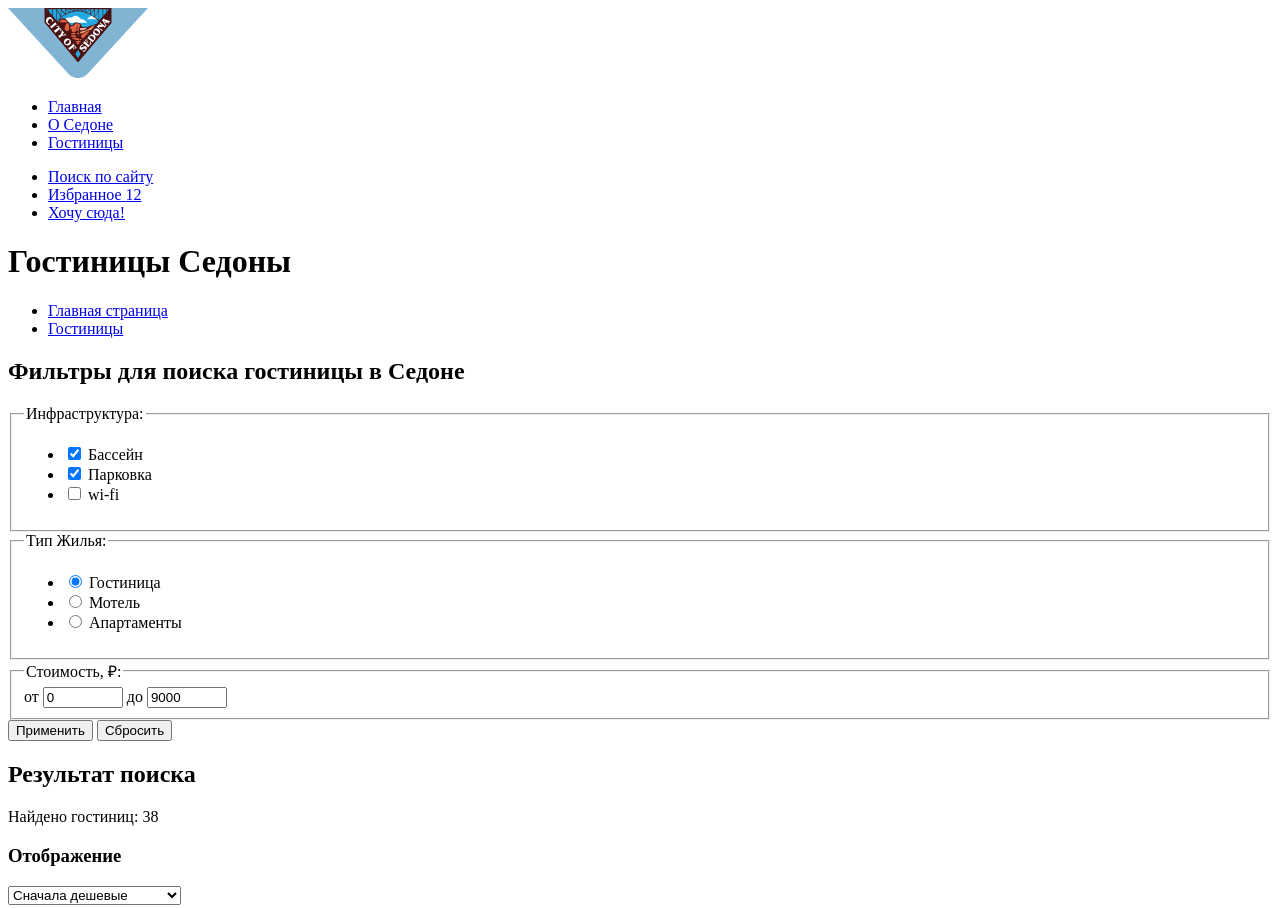
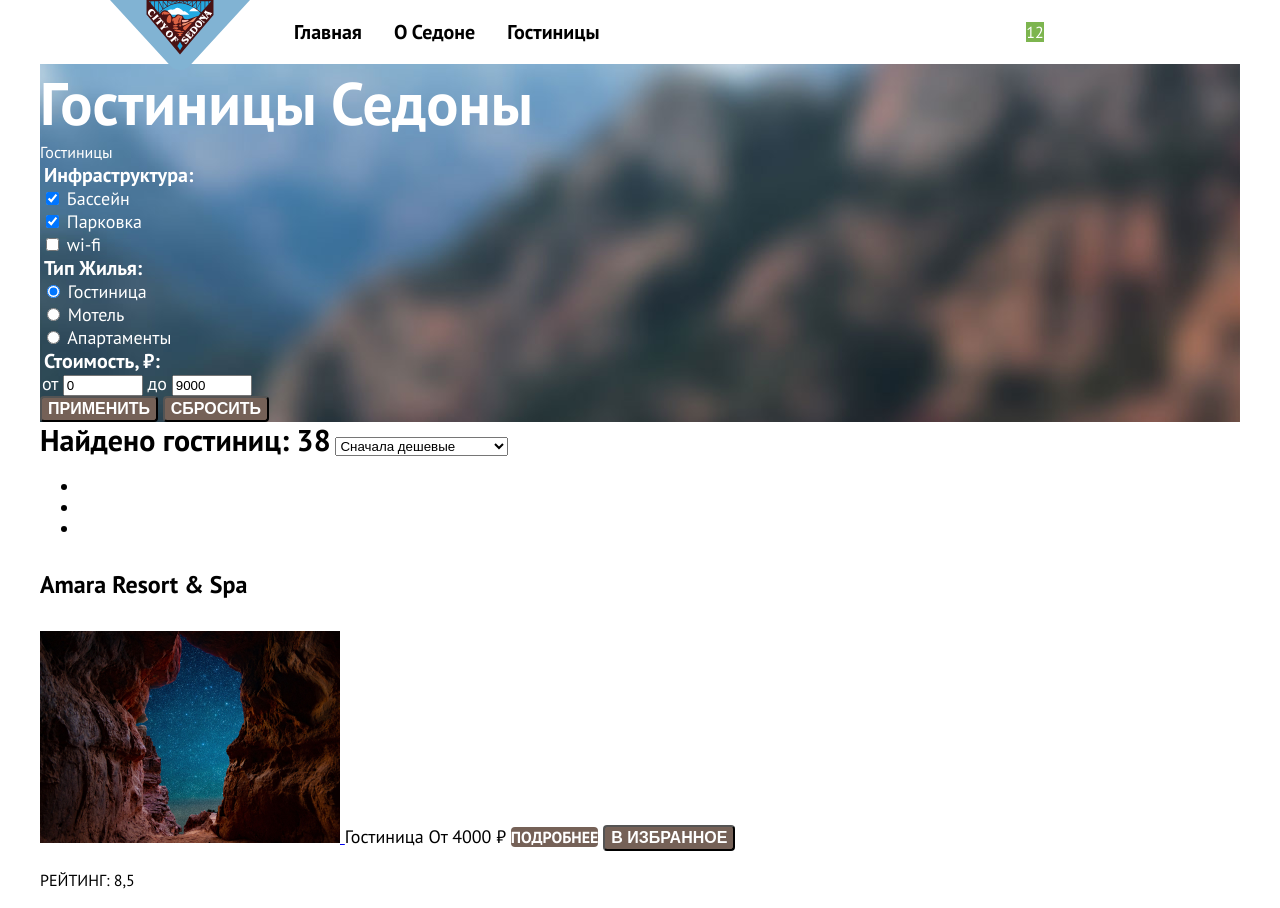
Before and after one commit to htmlacademy-htmlcss/2312385-sedona-2, a plain HTML site: page catalog.html in a window 1280 px wide. Shown: the top 908 px of the page. Drawn offline with Linux system fonts and the light colour scheme.

Commit message:
Доработка сетки

```diff
--- a/catalog.html
+++ b/catalog.html
@@ -1,9 +1,12 @@
 <!DOCTYPE html>
 <html lang="ru">
+
   <head>
     <meta charset="utf-8">
     <title>HTML Academy: Седона</title>
+    <link rel="stylesheet" href="./css/styles.css">
   </head>
+
   <body>
     <header class="header">
       <a href="./index.html" class="logo-link">
@@ -21,7 +24,7 @@
             <a href="#" class="nav-link nav-link-active">Гостиницы</a>
           </li>
         </ul>
-        <ul class="user-menu">
+        <ul class="user-menu-list">
           <li class="user-menu-item">
             <a href="#" class="user-menu-link">
               <span class="visually-hidden">Поиск по сайту</span>
@@ -40,6 +43,7 @@
       </nav>
     </header>
     <main class="catalog-main">
+      <div class="filter-container">
         <header class="catalog-header">
           <h1 class="catalog-title">Гостиницы Седоны</h1>
           <ul class="breadcrumbs-list">
@@ -96,11 +100,13 @@
               <legend class="filter-title">Стоимость, ₽:</legend>
               <label class="filter-label">
                 <span class="filter-range">от</span>
-              <input type="number" name="price-min" class="filter-input" value="0" placeholder="0" min="0" max="10000" step="50">
+                <input type="number" name="price-min" class="filter-input" value="0" placeholder="0" min="0" max="10000"
+                  step="50">
               </label>
               <label class="filter-label">
                 <span class="filter-range">до</span>
-              <input type="number" name="price-max" class="filter-input" value="9000" placeholder="9000" min="0" max="10000" step="50">
+                <input type="number" name="price-max" class="filter-input" value="9000" placeholder="9000" min="0"
+                  max="10000" step="50">
               </label>
             </fieldset>
             <div class="slider"></div>
@@ -108,6 +114,7 @@
             <button class="button filter-button" type="reset">Сбросить</button>
           </form>
         </section>
+      </div>
       <section class="hotels">
         <h2 class="visually-hidden">Результат поиска</h2>
         <span class="hotels-title">Найдено гостиниц: 38</span>
@@ -142,7 +149,8 @@
               <h4 class="hotel-title">Amara Resort & Spa</h4>
             </a>
             <a class="hotel-link-pic" href="#">
-              <img class="hotel-pic" src="./images/hotel/hotel-1.jpg" alt="Вид на звёзды из пещеры" width="300" height="212">
+              <img class="hotel-pic" src="./images/hotel/hotel-1.jpg" alt="Вид на звёзды из пещеры" width="300"
+                height="212">
             </a>
             <span class="hotel-description">Гостиница</span>
             <span class="hotel-description">От 4000 ₽</span>
@@ -158,7 +166,8 @@
               <h4 class="hotel-title">Villas at Poco Diablo</h4>
             </a>
             <a class="hotel-link-pic" href="#">
-              <img class="hotel-pic" src="./images/hotel/hotel-2.jpg" alt="Вид на горы с радугой" width="300" height="212">
+              <img class="hotel-pic" src="./images/hotel/hotel-2.jpg" alt="Вид на горы с радугой" width="300"
+                height="212">
             </a>
             <span class="hotel-description">Гостиница</span>
             <span class="hotel-description">От 5000 ₽</span>
@@ -174,7 +183,8 @@
               <h4 class="hotel-title">Desert Quail Inn</h4>
             </a>
             <a class="hotel-link-pic" href="#">
-              <img class="hotel-pic" src="./images/hotel/hotel-3.jpg" alt="вид на горы, ракурс у подножья" width="300" height="212">
+              <img class="hotel-pic" src="./images/hotel/hotel-3.jpg" alt="вид на горы, ракурс у подножья" width="300"
+                height="212">
             </a>
             <span class="hotel-description">Гостиница</span>
             <span class="hotel-description">От 2500 ₽</span>
@@ -190,7 +200,8 @@
               <h4 class="hotel-title">GreenTree Inn</h4>
             </a>
             <a class="hotel-link-pic" href="#">
-              <img class="hotel-pic" src="./images/hotel/hotel-4.jpg" alt="Вид на горы на закате" width="300" height="212">
+              <img class="hotel-pic" src="./images/hotel/hotel-4.jpg" alt="Вид на горы на закате" width="300"
+                height="212">
             </a>
             <span class="hotel-description">Гостиница</span>
             <span class="hotel-description">От 1500 ₽</span>
@@ -272,4 +283,5 @@
       </section>
     </footer>
   </body>
+
 </html>
--- a/css/styles.css
+++ b/css/styles.css
@@ -186,22 +186,22 @@ body {
   background-color: rgba(131, 179, 211, 0.2);
 }
 
-.advantages-item:first-child, .advantages-item:last-child {
+.advantages-item.advantages-photo {
   color: #ffffff;
   background-color: #82B3D3;
   grid-column: -1 / 1;
   display: grid;
 }
 
-.advantages-item:first-child {
+.advantages-photo.photo-left {
   grid-template-columns: 400px 1fr;
 }
 
-.advantages-item:last-child {
+.advantages-photo.photo-right {
   grid-template-columns: 1fr 400px;
 }
 
-.advantages-item:last-child .advantages-container {
+.advantages-photo.photo-right .advantages-container {
   order: 1;
 }
 
@@ -318,3 +318,98 @@ body {
 .social-link {
   margin-left: auto;
 }
+
+.filter-container {
+  background-image: url("../images/bg-filter.png");
+  background-repeat: no-repeat;
+  background-position: 50% 50%;
+  background-size: cover;
+  background-color: #9f9191;
+}
+
+.catalog-title {
+  margin: 0;
+  font-size: 60px;
+  line-height: 78px;
+  font-weight: 700;
+  color: #ffffff;
+}
+
+.breadcrumbs-list {
+  margin: 0;
+  padding: 0;
+  list-style: none;
+  font-size: 16px;
+  line-height: 21px;
+  color: #ffffff;
+}
+
+.breadcrumbs-link {
+  color:#ffffff;
+  text-decoration: none;
+}
+
+.filter-group {
+  padding: 0;
+  border: none;
+  color: #ffffff;
+}
+
+.filter-title {
+  font-size: 20px;
+  line-height: 24px;
+  font-weight: 700;
+}
+
+.filter-list {
+  margin: 0;
+  padding: 0;
+  line-height: 23px;
+}
+
+.hotel-list {
+  margin: 0;
+  padding: 0;
+  list-style: none;
+}
+
+.hotels-title {
+  font-size: 30px;
+  line-height: 36px;
+  font-weight: 700;
+}
+
+.hotel-link-text {
+  font-size: 24px;
+  line-height: 28px;
+  font-weight: 700;
+  text-decoration: none;
+  color: #000000;
+}
+
+.rating {
+  font-size: 16px;
+  line-height: 20px;
+  text-transform: uppercase;
+}
+
+.pagination-list {
+  margin: 0;
+  padding: 0;
+  list-style: none;
+  font-size: 20px;
+  line-height: 36px;
+  font-weight: 700;
+
+  color: #ffffff;
+}
+
+.pagination-link {
+  background-color: #82B3D3;
+  text-decoration: none;
+}
+
+.pagination-item:first-child .pagination-link,
+.pagination-item:last-child .pagination-link {
+  background-color: #f2f2f2;
+}
```
Also changed, not shown: index.html (+15 -9 lines), images/bg-filter.png (added). Lines whose indentation alone changed are shown as unchanged.
